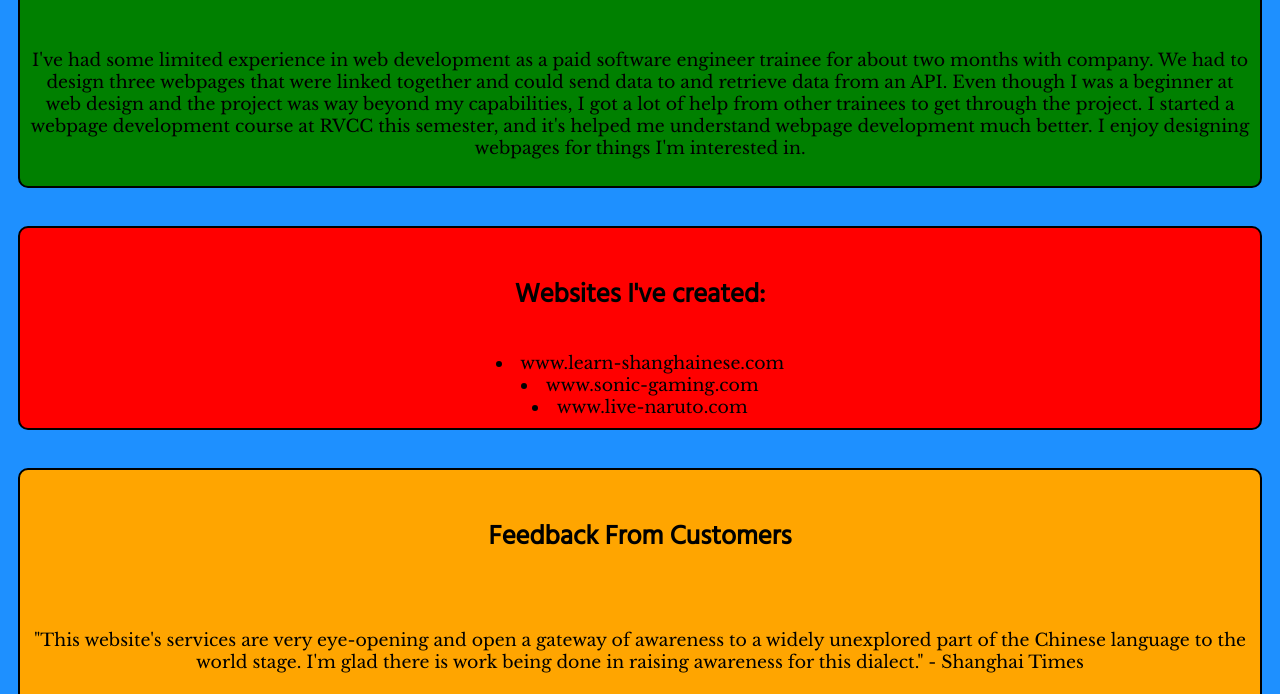
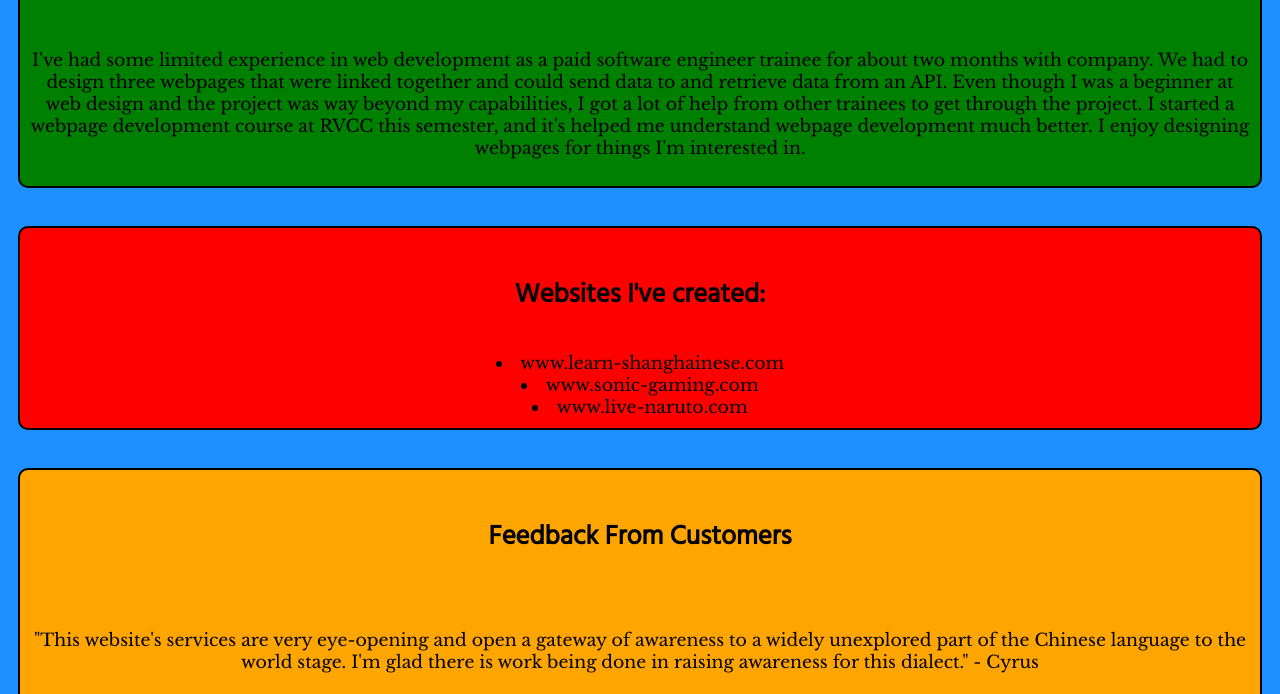
Before and after one commit to RVCC-IDMX/midterm-2023-jzhang35, a plain HTML site: page index.html in a window 1280 px wide. Shown: the part 258-952 px from the top of the page. Drawn offline with nearby package versions, Linux system fonts and the light colour scheme.

Commit message:
further revisions

```diff
--- a/index.html
+++ b/index.html
@@ -71,7 +71,7 @@
     <p>
       "This website's services are very eye-opening and open a gateway of awareness to a widely unexplored part of the Chinese
       language to the world stage. I'm glad there is work being done in raising awareness for this dialect."
-      - Shanghai Times
+      - Cyrus
     </p>
 
     <br>
```
